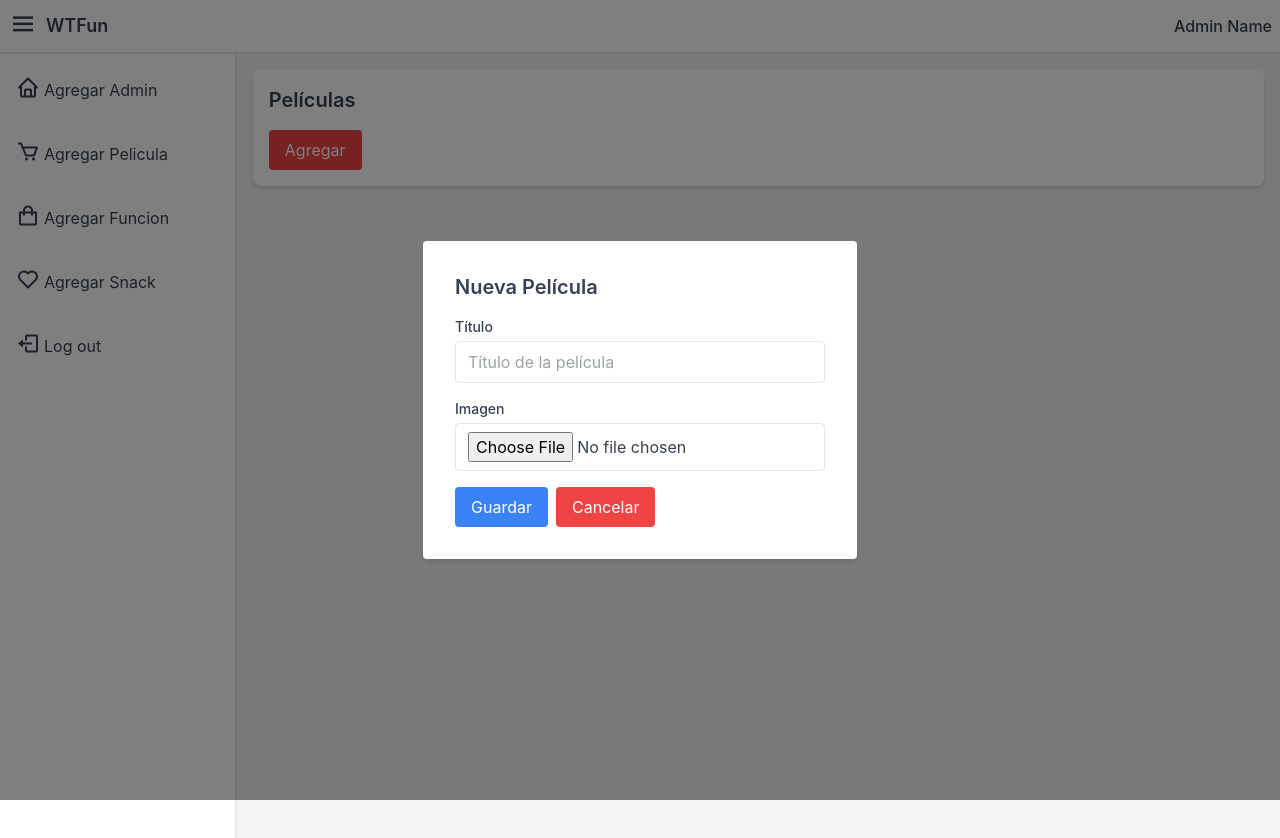
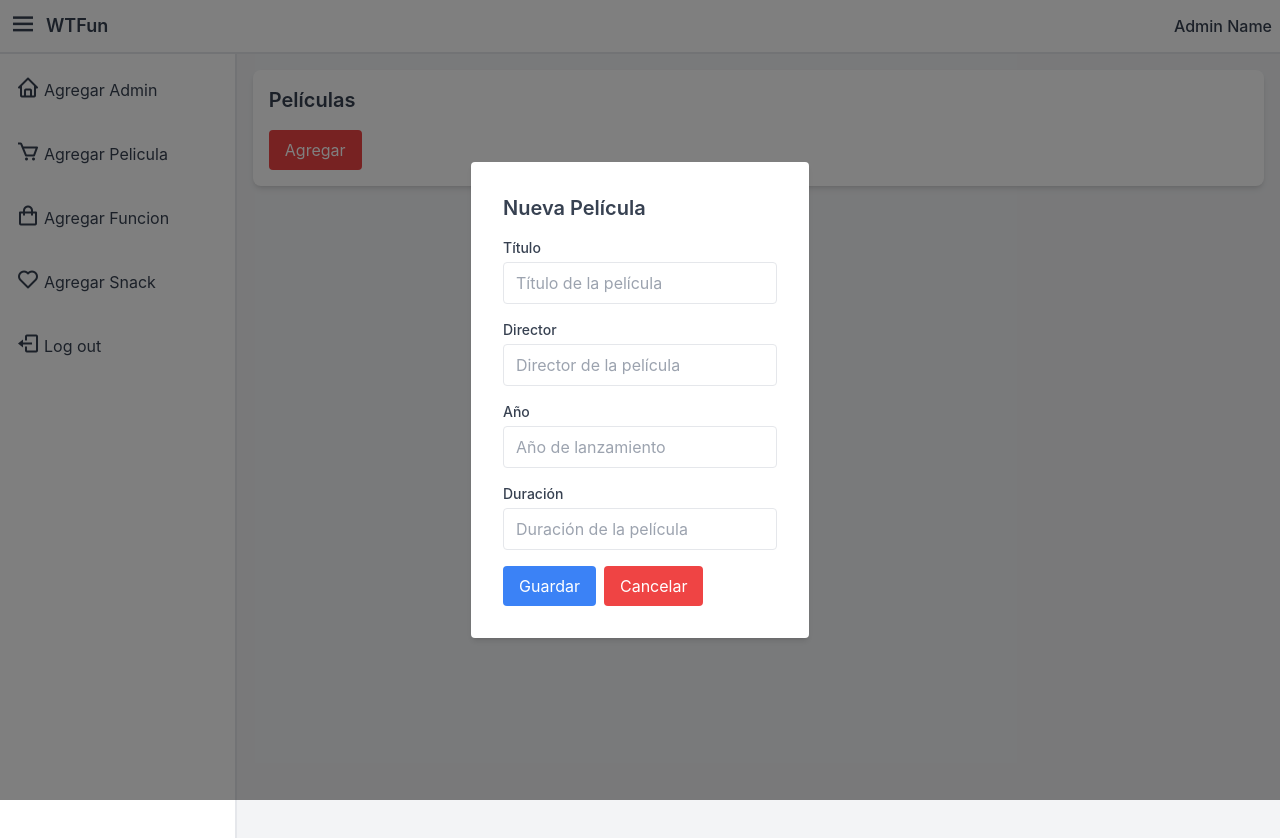
Before and after one commit to romacion6256/wtf-frontend, a React (Create React App) app: page /agregarpelicula in a window 1280 px wide. Both pictures are taken after a click on the button "Agregar". Shown: the top 838 px of the page. Built offline with nearby package versions, Linux system fonts and the light colour scheme.

Commit message:
agrego atributos admin crear peliculas y funciones, quitamos imagenes

```diff
--- a/src/Components/pages/AgregarFuncion.jsx
+++ b/src/Components/pages/AgregarFuncion.jsx
@@ -9,8 +9,10 @@ const AgregarFuncion = () => {
     const [peliculas, setPeliculas] = useState([]);
     const [peliculaSeleccionada, setPeliculaSeleccionada] = useState('');
     const [sucursalSeleccionada, setSucursalSeleccionada] = useState('');
-    const [fechaSeleccionada, setFechaSeleccionada] = useState('');
-    const [horaFormato, setHoraFormato] = useState('');
+    const [Fecha, setFecha] = useState('');
+    const [Hora, setHora] = useState('');
+    const [Formato, setFormato] = useState('');
+
 
     useEffect(() => {
         // Simulación de llamada a la base de datos para obtener las películas creadas
@@ -30,13 +32,14 @@ const AgregarFuncion = () => {
         setShowPopup(false);
         setPeliculaSeleccionada('');
         setSucursalSeleccionada('');
-        setFechaSeleccionada('');
-        setHoraFormato('');
+        setFecha('');
+        setHora('');
+        setFormato('');
     };
 
     const handleGuardarFuncion = () => {
         // Lógica para guardar la función en la base de datos
-        console.log('Función guardada:', { peliculaSeleccionada, sucursalSeleccionada, fechaSeleccionada, horaFormato });
+        console.log('Función guardada:', { peliculaSeleccionada, sucursalSeleccionada, Hora, Fecha, Formato });
         handleCerrarPopup();
     };
 
@@ -87,25 +90,32 @@ const AgregarFuncion = () => {
                             </div>
                             <div className="mb-4">
                                 <label className="block text-sm font-medium mb-1">Fecha</label>
-                                <select
-                                    value={fechaSeleccionada}
-                                    onChange={(e) => setFechaSeleccionada(e.target.value)}
+                                <input
+                                    type="date"
+                                    value={Fecha}
+                                    onChange={(e) => setFecha(e.target.value)}
                                     className="w-full px-3 py-2 border rounded"
-                                >
-                                    <option value="" disabled>Selecciona una fecha</option>
-                                    {fechas.map((fecha, index) => (
-                                        <option key={index} value={fecha}>{fecha}</option>
-                                    ))}
-                                </select>
+                                    placeholder="Ejemplo: 12/03/2024"
+                                />
                             </div>
                             <div className="mb-4">
-                                <label className="block text-sm font-medium mb-1">Hora/Formato</label>
+                                <label className="block text-sm font-medium mb-1">Hora</label>
                                 <input
                                     type="text"
-                                    value={horaFormato}
-                                    onChange={(e) => setHoraFormato(e.target.value)}
+                                    value={Hora}
+                                    onChange={(e) => setHora(e.target.value)}
                                     className="w-full px-3 py-2 border rounded"
-                                    placeholder="Ejemplo: 18:30 hs - 2D Esp"
+                                    placeholder="Ejemplo: 18:30 hs"
+                                />
+                            </div>
+                            <div className="mb-4">
+                                <label className="block text-sm font-medium mb-1">Formato</label>
+                                <input
+                                    type="text"
+                                    value={Formato}
+                                    onChange={(e) => setFormato(e.target.value)}
+                                    className="w-full px-3 py-2 border rounded"
+                                    placeholder="Ejemplo: 2D Sub"
                                 />
                             </div>
                             <button
--- a/src/Components/pages/AgregarPelicula.jsx
+++ b/src/Components/pages/AgregarPelicula.jsx
@@ -4,7 +4,10 @@ import SidebarAdmin from './SidebarAdmin';
 const AgregarPelicula = () => {
     const [showPopup, setShowPopup] = useState(false);
     const [titulo, setTitulo] = useState('');
-    const [imagen, setImagen] = useState(null);
+    const [director, setDirector] = useState('');
+    const [duracion, setDuracion] = useState('');
+    const [año, setAño] = useState('');
+
 
     const handleAgregarClick = () => {
         setShowPopup(true);
@@ -13,18 +16,15 @@ const AgregarPelicula = () => {
     const handleCerrarPopup = () => {
         setShowPopup(false);
         setTitulo('');
-        setImagen(null);
+        setDirector('');
     };
 
     const handleGuardarPelicula = () => {
         // Aquí puedes manejar la lógica para guardar la película
-        console.log('Pelicula guardada:', { titulo, imagen });
+        console.log('Pelicula guardada:', { titulo, director,duracion,año });
         handleCerrarPopup();
     };
 
-    const handleImagenChange = (e) => {
-        setImagen(URL.createObjectURL(e.target.files[0]));
-    };
 
     return (
         <SidebarAdmin>
@@ -52,14 +52,34 @@ const AgregarPelicula = () => {
                                 />
                             </div>
                             <div className="mb-4">
-                                <label className="block text-sm font-medium mb-1">Imagen</label>
+                                <label className="block text-sm font-medium mb-1">Director</label>
                                 <input
-                                    type="file"
-                                    accept="image/*"
-                                    onChange={handleImagenChange}
+                                    type="text"
+                                    value={director}
+                                    onChange={(e) => setDirector(e.target.value)}
                                     className="w-full px-3 py-2 border rounded"
+                                    placeholder="Director de la película"
                                 />
-                                {imagen && <img src={imagen} alt="Preview" className="mt-4 w-32 h-32 object-cover" />}
+                            </div>
+                            <div className="mb-4">
+                                <label className="block text-sm font-medium mb-1">Año</label>
+                                <input
+                                    type="text"
+                                    value={año}
+                                    onChange={(e) => setAño(e.target.value)}
+                                    className="w-full px-3 py-2 border rounded"
+                                    placeholder="Año de lanzamiento"
+                                />
+                            </div>
+                            <div className="mb-4">
+                                <label className="block text-sm font-medium mb-1">Duración</label>
+                                <input
+                                    type="text"
+                                    value={duracion}
+                                    onChange={(e) => setDuracion(e.target.value)}
+                                    className="w-full px-3 py-2 border rounded"
+                                    placeholder="Duración de la película"
+                                />
                             </div>
                             <button
                                 onClick={handleGuardarPelicula}
```
